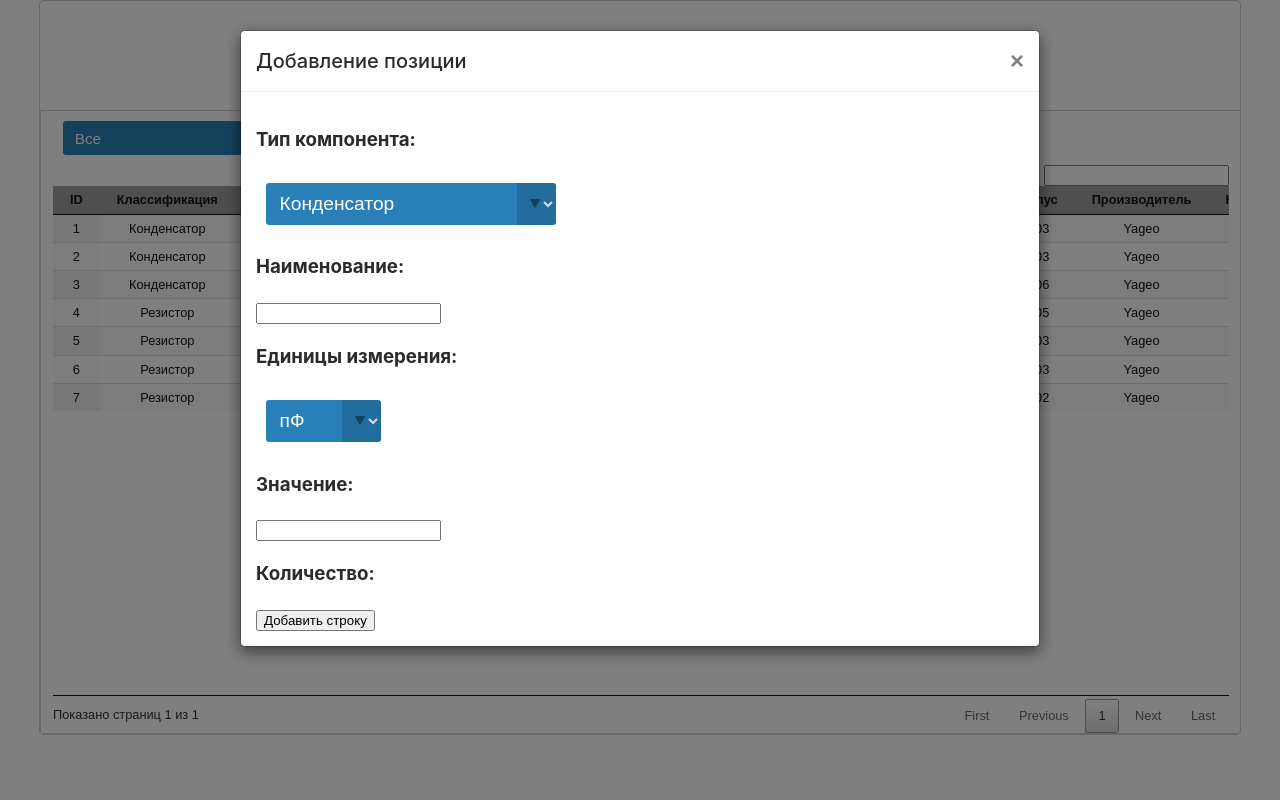
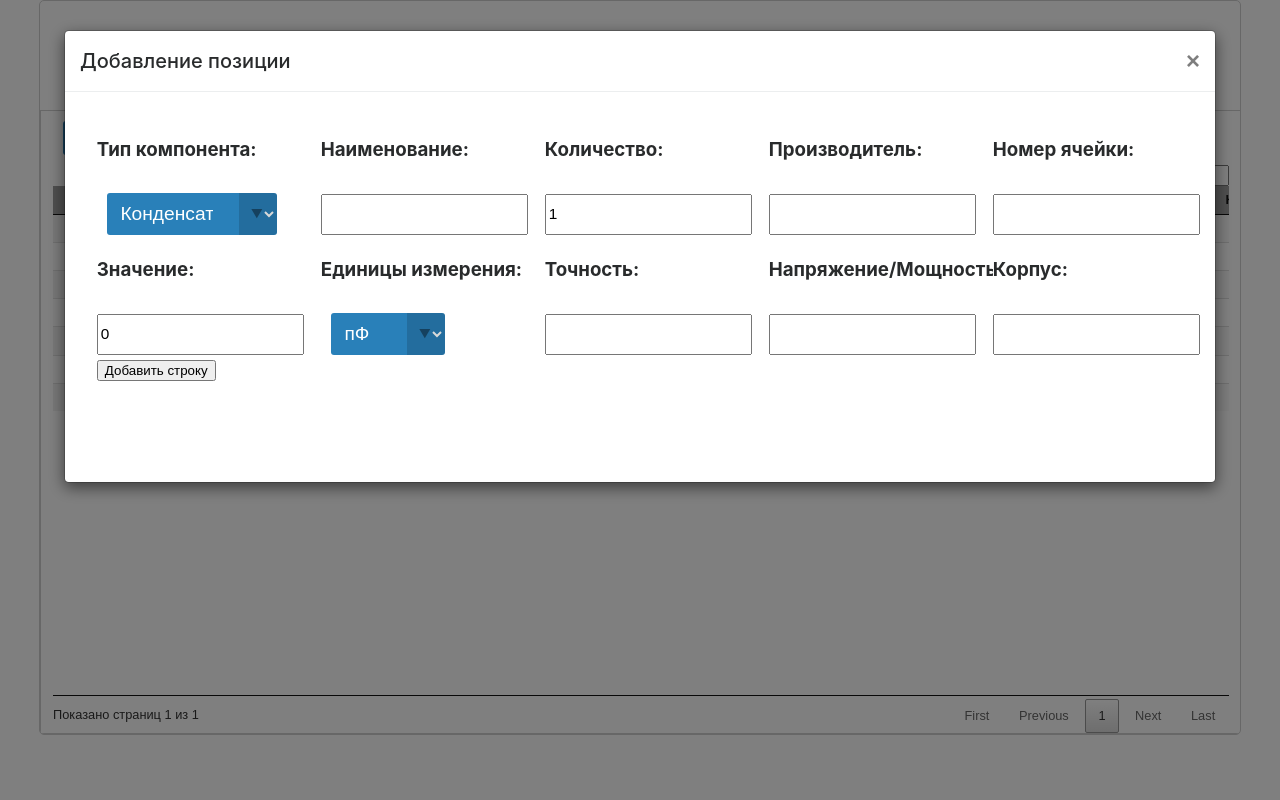
Before and after one commit to SergeyLadanov/ComponentDB, a Flask app: page / in a window 1280 px wide, after a click on "Добавить позицию". Run offline with Flask 2, Linux system fonts and the light colour scheme; lists and menus that the app fills with data are empty; grey boxes are pictures that could not be loaded.

Commit message:
Оформление модального окна

```diff
--- a/static/modal.css
+++ b/static/modal.css
@@ -46,7 +46,7 @@ body {
 
   @media (min-width: 576px) {
     .modal-dialog {
-      max-width: 800px;
+      max-width: 90%;
       margin: 30px auto;
     }
   }
@@ -136,3 +136,21 @@ body {
     padding: 15px;
     overflow: auto;
   }
+
+  /************Оформление полей****************/
+.modal-citem{
+  float: left;
+  width: 17%;
+  height: 100px;
+  text-align: left;
+  background: rgb(255, 255, 255);
+  margin: 10px 1.5%;
+  position: relative;
+}
+
+
+.modal-textinput{
+  height: 35px;
+  margin-top: 11px;
+  font-size: 1.2vw;
+}
--- a/templates/index.html
+++ b/templates/index.html
@@ -14,26 +14,7 @@
             <div class="header">
                 <h1 style="text-align:center">УЧЕТ ЭЛЕКТРОННЫХ КОМПОНЕНТОВ</h1>
             </div>
-
-         <!-- <div class="request">
-                <form action="select1.php" method="post">
-                    <p><select size="5" multiple name="hero[]">
-                     <option disabled>Тип компонента</option>
-                     <option value="Чебурашка">Микросхемы</option>
-                     <option selected value="Крокодил Гена">Конденсаторы</option>
-                     <option value="Шапокляк">Резисторы</option>
-                     <option value="Крыса Лариса">Транзисторы</option>
-                    </select></p>
-                    <p><input type="submit" value="Применить фильтры"></p>
-                   </form>
-            </div>
-
-            <h1 style="text-align: center; margin-top: 20px; margin-bottom: 20px;">Модальное окно на чистом CSS</h1> -->
             <div class="container">
-                <div style="text-align: center;">
-                <!--<a href="#openModal">Открыть модальное окно</a>-->
-                <!--<input type="text" id="text" name="text" value="some text" />-->
-                </div>
                 <div id="openModal" class="modal">
                     <div class="modal-dialog">
                         <div class="modal-content">
@@ -42,35 +23,66 @@
                                 <a href="#close" title="Close" class="close">×</a>
                             </div>
                             <div class="modal-body">
+
+                                <div class="modal-citem">
                                     <h3>Тип компонента:</h3>
                                     <span class = "custom-dropdown big">
-                                    <select class="tableToolbar" id = "elemType">
-                                  <!--   <option>Конденсатор</option>
-                                        <option>Резистор</option>
-                                        <option>Катушка индуктивности</option>
-                                        <option>Микросхема</option>
-                                        <option>Транзистор</option>
-                                        <option>Модуль</option> -->
-                                    </select>
+                                        <select class="tableToolbar" id = "elemType"></select>
                                     </span>
+                                </div>
+                                <div class="modal-citem">
                                     <h3>Наименование:</h3>
-                                <input type = "text"/>
+                                    <input type = "text" class = "modal-textinput"/>
+                                </div>
+
+                                <div class="modal-citem">
+                                    <h3>Количество:</h3>
+                                    <input type = "number" class = "modal-textinput" value = "1" min = "0" step = "1"/>
+                                </div>
+
+                                <div class="modal-citem">
+                                    <h3>Производитель:</h3>
+                                    <input type = "text" class = "modal-textinput"/>
+                                </div>
+
+                                <div class="modal-citem">
+                                    <h3>Номер ячейки:</h3>
+                                    <input type = "text" class = "modal-textinput"/>
+                                </div>
+
+
+                                <div class="modal-citem">
+                                    <h3>Значение:</h3>
+                                    <input type = "number" class = "modal-textinput" value = "0" min = "0" step = "0.01"/>
+                                </div>
+
+
+                                <div class="modal-citem">
                                     <h3>Единицы измерения:</h3>
                                     <span class = "custom-dropdown big">
-                                    <select class="tableToolbar" id = "unitType">
-                               <!--         <option>мкФ</option>
-                                        <option>пФ</option>
-                                        <option>Ом</option>
-                                        <option>МОм</option>
-                                        <option>кОм</option>
-                                        <option>мкГн</option>
-                                        <option>Гн</option> -->
-                                    </select>
+                                        <select class="tableToolbar" id = "unitType"></select>
                                     </span>
-                            <h3>Значение:</h3>
-                                <input type = "text"/>
-                            <h3>Количество:</h3>
+                                </div>
+
+                                <div class="modal-citem">
+                                    <h3>Точность:</h3>
+                                    <input type = "text" class = "modal-textinput"/>
+                                </div>
+
+                                <div class="modal-citem">
+                                    <h3>Напряжение/Мощность:</h3>
+                                    <input type = "text" class = "modal-textinput"/>
+                                </div>
+
+                                <div class="modal-citem">
+                                    <h3>Корпус:</h3>
+                                    <input type = "text" class = "modal-textinput"/>
+                                </div>
+
+                                <div class="modal-citem">
                                     <button id="addRow">Добавить строку</button>
+                                </div>
+
                             </div>
                         </div>
                     </div>
```
Lines whose indentation alone changed are shown as unchanged.
